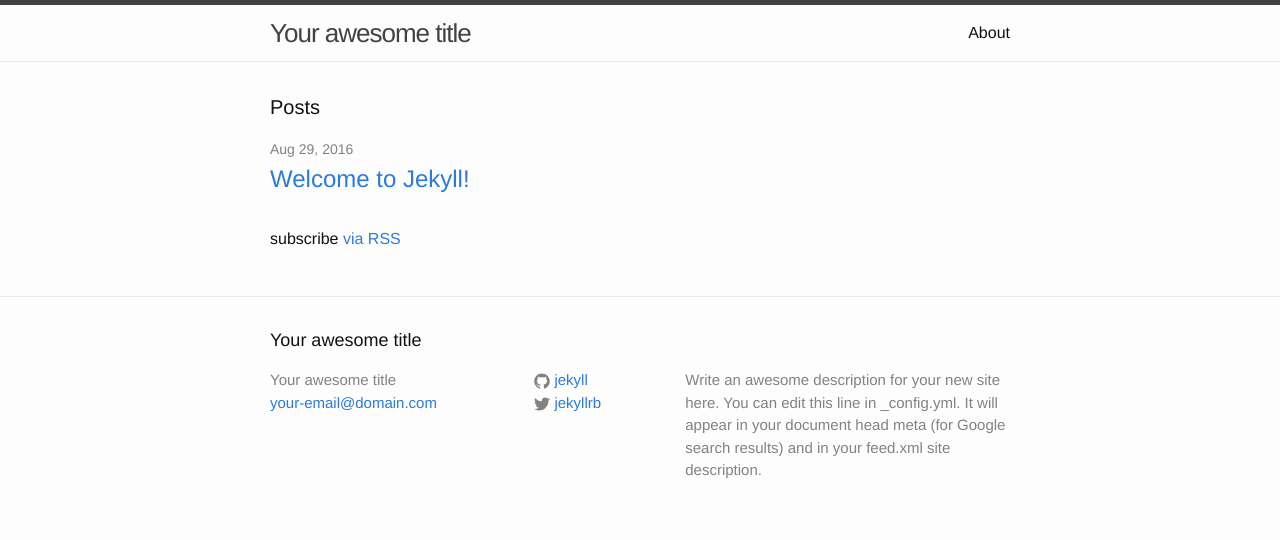
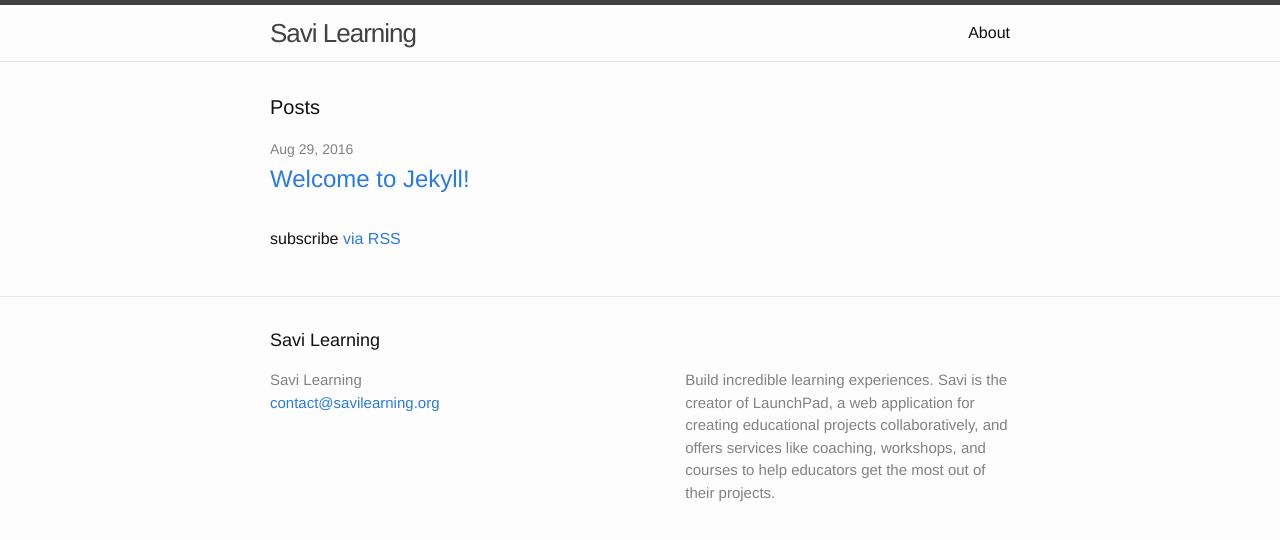
Before and after one commit to savilabs/savilabs.github.io, a Jekyll site: the page built from index.html, in a window 1280 px wide. Shown: the top 540 px of the page. Built offline with Jekyll 4.4.1, drawn with Linux system fonts in a browser that asks for light colours.

Commit message:
Adjust site config to be Savi-specific
This updates the config file to use Savi-specific content instead of the
generated Jekyll example content. This also lists out the plugins (gems)
to use when generating the site.

```diff
--- a/_config.yml
+++ b/_config.yml
@@ -6,16 +6,18 @@
 # 'jekyll serve'. If you change this file, please restart the server process.
 
 # Site settings
-title: Your awesome title
-email: your-email@domain.com
+title: Savi Learning
+email: contact@savilearning.org
 description: > # this means to ignore newlines until "baseurl:"
-  Write an awesome description for your new site here. You can edit this
-  line in _config.yml. It will appear in your document head meta (for
-  Google search results) and in your feed.xml site description.
-baseurl: "" # the subpath of your site, e.g. /blog
-url: "http://yourdomain.com" # the base hostname & protocol for your site
-twitter_username: jekyllrb
-github_username:  jekyll
-
-# Build settings
+  Build incredible learning experiences. Savi is the creator of
+  LaunchPad, a web application for creating educational projects
+  collaboratively, and offers services like coaching, workshops, and
+  courses to help educators get the most out of their projects.
+baseurl: ""
+url: "http://www.savilearning.org" # the base hostname & protocol for your site
+gems:
+- jemoji
+- jekyll-sitemap
+- jekyll-feed
+- jekyll-seo-tag
 markdown: kramdown
```
